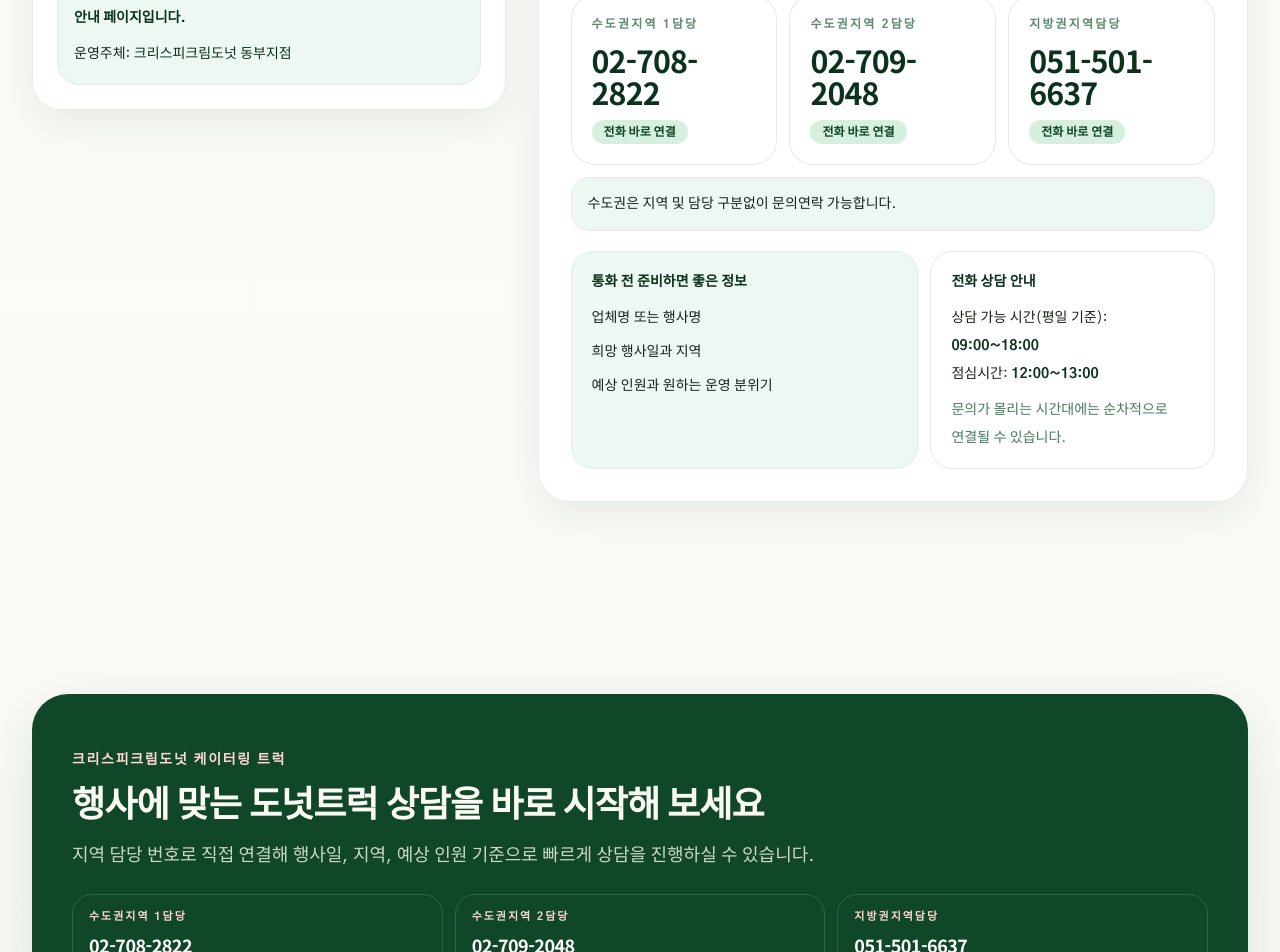
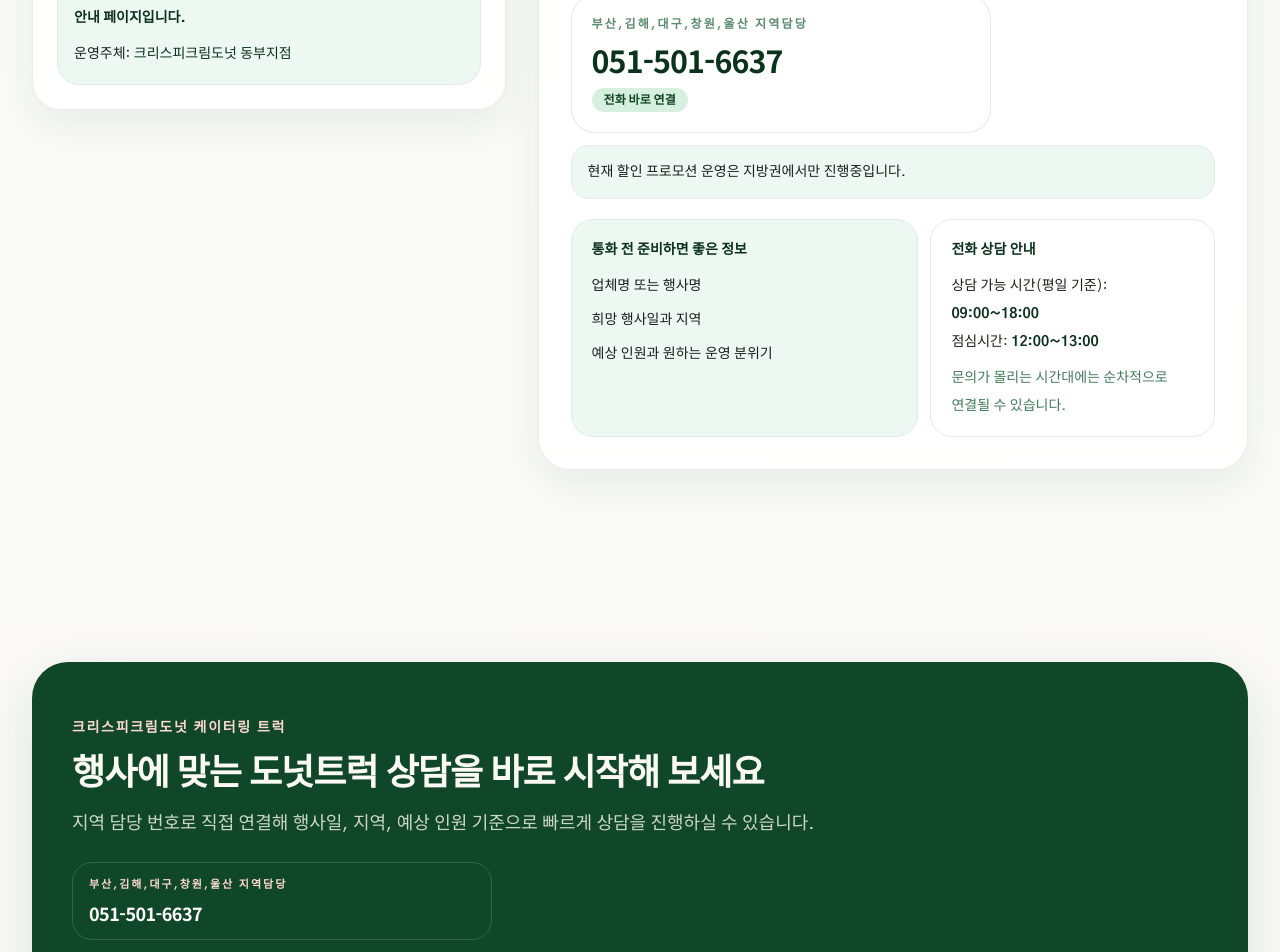
Before and after one commit to oreo4885-max/kkd-catering-landing, a Next.js app: page / in a window 1280 px wide. Shown: the part 7980-8932 px from the top of the page. Built offline with nearby package versions, Linux system fonts and the light colour scheme.

Commit message:
지방권 연락처 중심으로 상담 안내 수정

```diff
--- a/app/content.ts
+++ b/app/content.ts
@@ -176,22 +176,12 @@
 
   contact: {
     title: "전화 상담 안내",
-    metroNotice: "수도권은 지역 및 담당 구분없이 문의연락 가능합니다.",
+    metroNotice: "현재 할인 프로모션 운영은 지방권에서만 진행중입니다.",
     consultHours: "09:00~18:00",
     lunchBreak: "12:00~13:00",
     contacts: [
       {
-        label: "수도권지역 1담당",
-        phone: "02-708-2822",
-        href: "tel:02-708-2822",
-      },
-      {
-        label: "수도권지역 2담당",
-        phone: "02-709-2048",
-        href: "tel:02-709-2048",
-      },
-      {
-        label: "지방권지역담당",
+        label: "부산,김해,대구,창원,울산 지역담당",
         phone: "051-501-6637",
         href: "tel:051-501-6637",
       },
@@ -400,12 +390,12 @@
     title: "행사에 맞는 도넛트럭 상담을 바로 시작해 보세요",
     description: "지역 담당 번호로 직접 연결해 행사일, 지역, 예상 인원 기준으로 빠르게 상담을 진행하실 수 있습니다.",
     primaryCta: {
-      label: "수도권 전화 상담",
-      href: "tel:02-708-2822",
-    },
-    secondaryCta: {
       label: "지방권 전화 상담",
       href: "tel:051-501-6637",
     },
+    secondaryCta: {
+      label: "추천 패키지 확인하기",
+      href: "#packages",
+    },
   },
 };
--- a/components/landing/sections/bottom-cta-section.tsx
+++ b/components/landing/sections/bottom-cta-section.tsx
@@ -14,7 +14,7 @@
           <p className="mt-4 max-w-3xl text-base leading-7 text-cream/80 sm:text-lg">
             {siteContent.bottomCta.description}
           </p>
-          <div className="mt-6 grid gap-3 text-sm text-cream/85 sm:grid-cols-2 xl:grid-cols-3">
+          <div className="mt-6 max-w-[420px] text-sm text-cream/85">
             {contact.contacts.map((item) => (
               <div
                 key={item.phone}
--- a/components/landing/sections/inquiry-section.tsx
+++ b/components/landing/sections/inquiry-section.tsx
@@ -30,12 +30,12 @@
               </p>
             </div>
 
-            <div className="mt-5 grid gap-3 sm:grid-cols-2 xl:grid-cols-3">
+            <div className="mt-5 max-w-[420px]">
               {contact.contacts.map((item) => (
                 <a
                   key={item.phone}
                   href={item.href}
-                  className="rounded-[24px] border border-forest-900/10 bg-white px-5 py-5 transition hover:-translate-y-0.5 hover:border-forest-700/25 hover:bg-forest-50"
+                  className="block rounded-[24px] border border-forest-900/10 bg-white px-5 py-5 transition hover:-translate-y-0.5 hover:border-forest-700/25 hover:bg-forest-50"
                 >
                   <p className="text-xs font-semibold uppercase tracking-[0.18em] text-forest-700/70">{item.label}</p>
                   <p className="ko-heading mt-3 text-2xl font-semibold text-forest-900 sm:text-[1.9rem]">{item.phone}</p>
```
